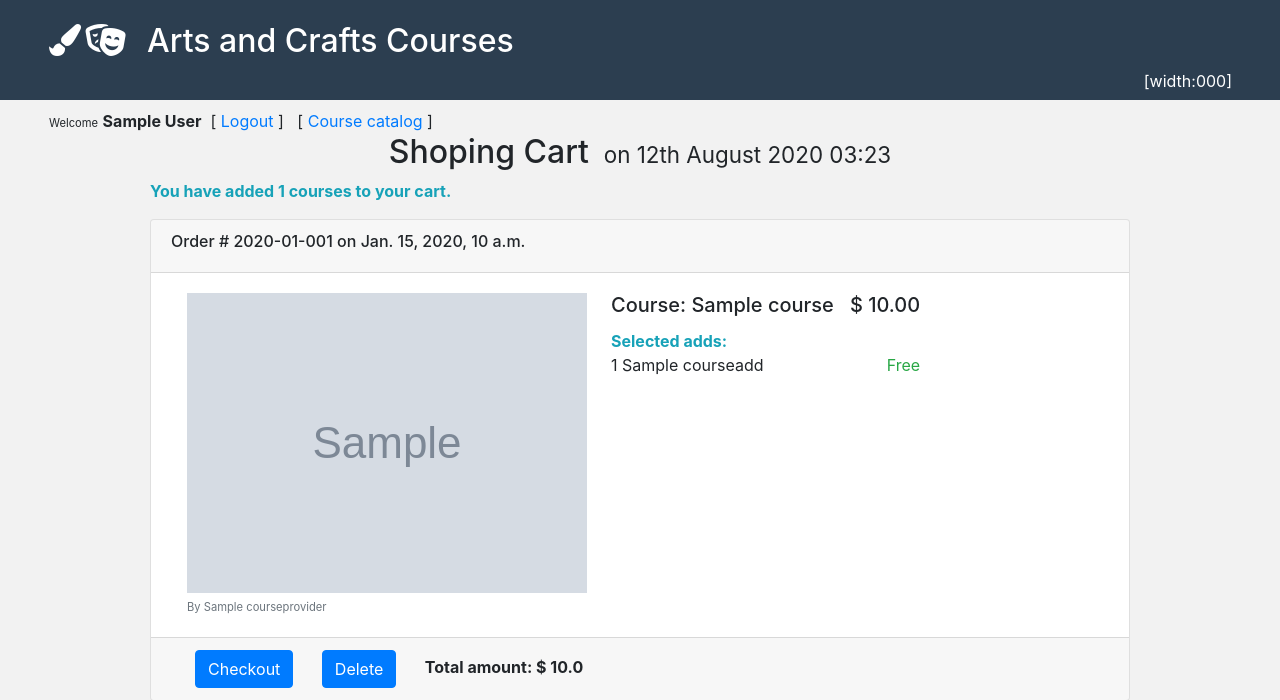
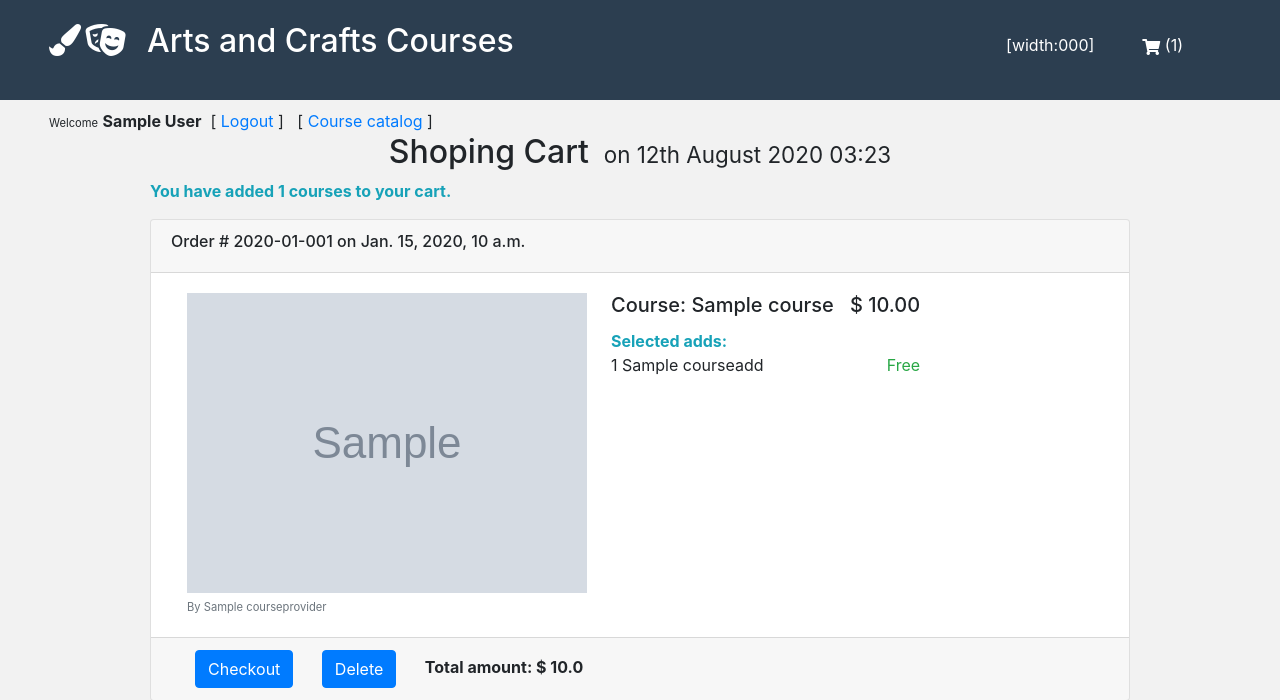
Before and after one commit to juan-hdv/Online-learning-community, a Django app: page /showcart in a window 1280 px wide. Shown: the top 700 px of the page. Run offline with Django 3.2, Linux system fonts and the light colour scheme; a user stored in the database is signed in; tables that the repository leaves empty hold one stand-in row (values such as "Sample post"); grey boxes marked "Sample" are stand-in pictures; some libraries are stand-ins or nearby versions.

Commit message:
Shoping cart icon added with number of pending orders. DONE

```diff
--- a/courses/static/courses/css/main.css
+++ b/courses/static/courses/css/main.css
@@ -147,6 +147,9 @@ small {
 .starsBox > button#clear {
   padding-left: 1em; }
 
+.nounderline {
+  text-decoration: none !important; }
+
 /**/
 /* General animations */
 @keyframes a_hidden {
--- a/courses/static/courses/css/main.scss
+++ b/courses/static/courses/css/main.scss
@@ -169,6 +169,9 @@ small {
 		padding-left: 1em;
 	}
 }
+.nounderline {
+  text-decoration: none !important
+}
 /**/
 
 /* General animations */
--- a/courses/templates/courses/layout.html
+++ b/courses/templates/courses/layout.html
@@ -43,11 +43,20 @@
                     <i class="fas fa-theater-masks fa-2x" alt="Crafts"></i>
                 </span>
                 <h2>&nbsp;&nbsp;Arts and Crafts Courses&nbsp;</h2>
-            </div>
 
-            <div class="float-right mr-5 align-top">
-            [width:<span id="MyResolution">000</span>]
-            </div>
+                {% if user.is_authenticated %}
+                <div class="float-right mr-5 mt-3">
+                    <a href="{% url 'showcart' %}" class="nounderline text-white">
+                        <i class="fas fa-shopping-cart align-middle"></i> ({{ user.orders.all.count }})
+                    </a>
+                </div>
+                {% endif %}
+
+                <div class="float-right mr-5  mt-3">
+                    [width:<span id="MyResolution">000</span>]
+                </div>
+           </div>
+
         </header>
 
         <div class="MyContainer">
@@ -57,6 +66,12 @@
             &nbsp;
             {% block extramenu %}
             [ <a href="{% url 'showcart' %}">Show Cart</a> ]
+            {% endblock %}
+            {% endif %}
+
+            {% if not user.is_authenticated %}
+            {% block loginmenu %}
+            [ <a href="{% url 'login' %}">Login</a> ]
             {% endblock %}
             {% endif %}
 
--- a/courses/templates/courses/login.html
+++ b/courses/templates/courses/login.html
@@ -1,4 +1,7 @@
 {% extends 'courses/layout.html' %}
+
+{% block loginmenu %}
+{% endblock %}
 
 {% block body %}
 <div id="login">
--- a/courses/views.py
+++ b/courses/views.py
@@ -21,13 +21,13 @@ def handler404 (request, exception):
 def index (request):
 	if request.user.is_authenticated:
 		usrCurrent = User.objects.get(username=request.user.username) # Get current user object
-		return render(request, "courses/index.html", {
-			"catalog": Course.objects.filter(active=True),
-			"categories": CourseCategory.objects.order_by('name'),
-			"user": usrCurrent,
-		})
 	else:
-		return HttpResponseRedirect(reverse('login'))
+		usrCurrent = None
+	return render(request, "courses/index.html", {
+		"catalog": Course.objects.filter(active=True),
+		"categories": CourseCategory.objects.order_by('name'),
+		"user": usrCurrent,
+	})
 
 def loginView(request):
 	if request.method == "POST":
@@ -73,6 +73,9 @@ def registerView(request):
 		return render(request, "courses/register.html")
 
 def courseReview (request, idcourse=None):
+	if not request.user.is_authenticated:
+		return HttpResponseRedirect(reverse('login'))
+
 	usrCurrent = User.objects.get(username=request.user.username) # Get current user object
 	if request.method == "GET":
 		course = Course.objects.get(id=idcourse)
@@ -201,6 +204,10 @@ def deleteFromCart(request):
 def showCart(request):
 	if request.method != "GET":
 		return render(request, "courses/error.html", {"msgType": "alert-danger", "message": "Only GET request allowed"})
+
+	if not request.user.is_authenticated:
+		return HttpResponseRedirect(reverse('login'))
+
 	# Get client
 	try:
 		usrCurrent = User.objects.get(username=request.user.username) # Get current user object
```
Also changed, not shown: courses/templates/courses/index.html (+12 -3 lines), courses/templatetags/filter_by_user.py (deleted, +0 -7 lines), 1 other file.
